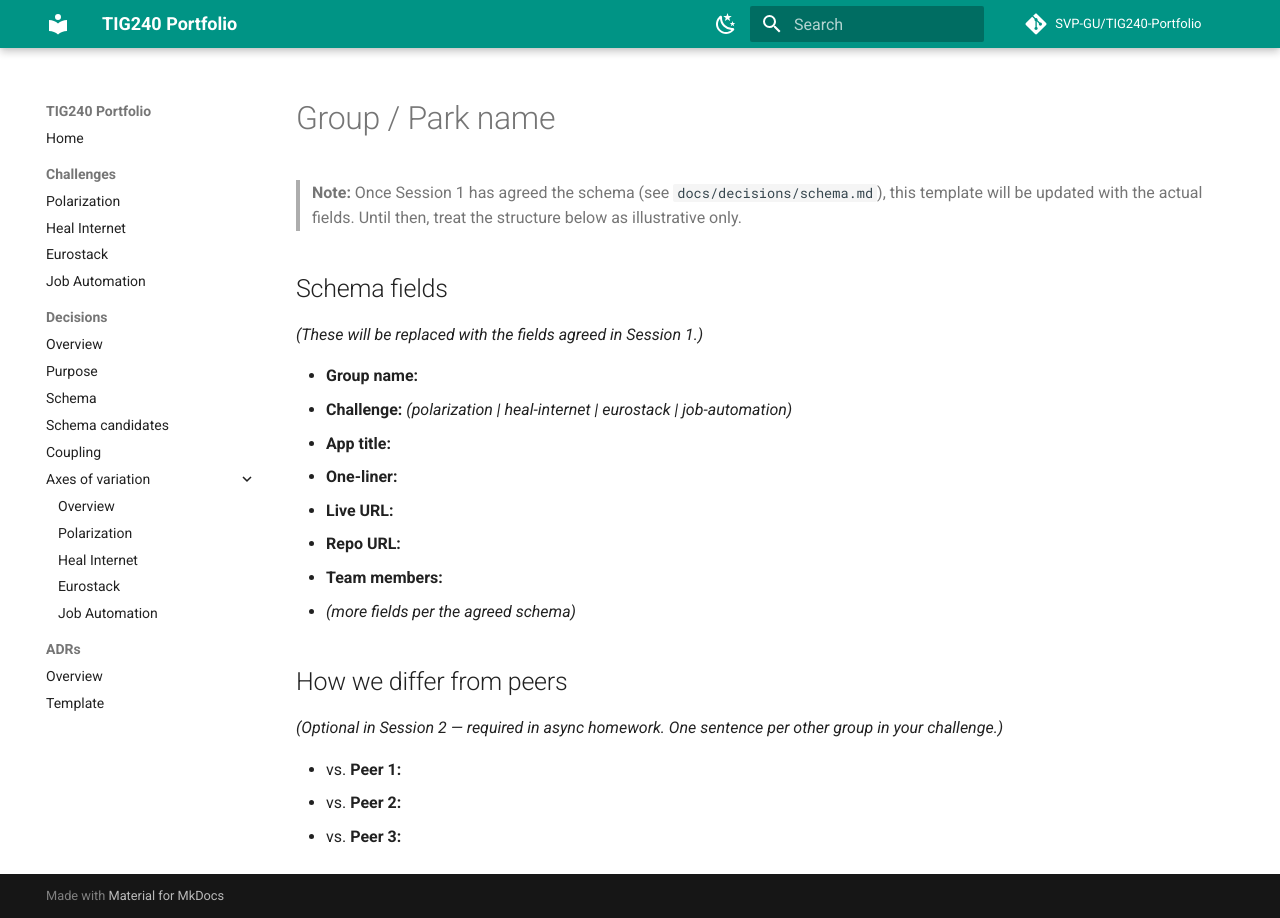
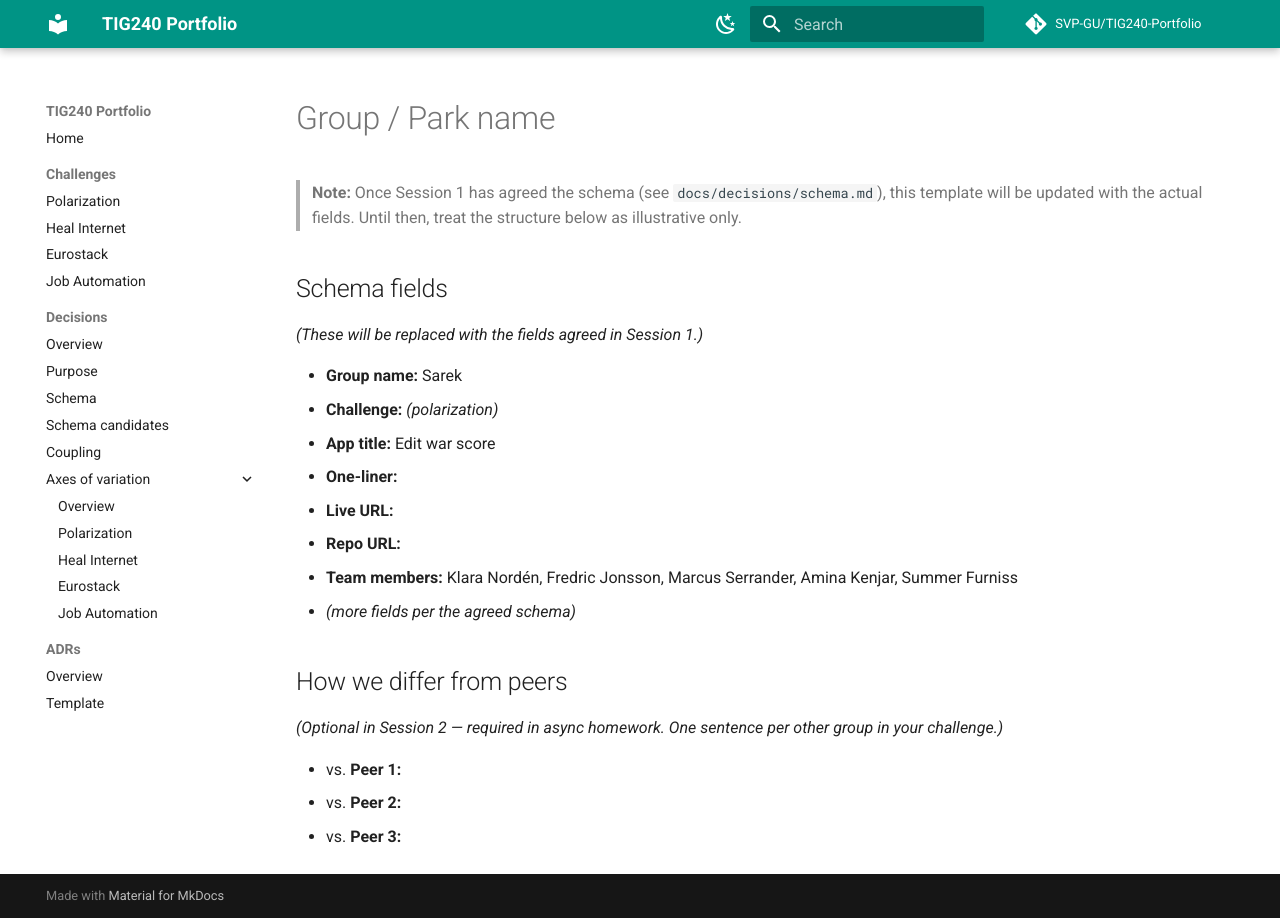
Before and after one commit to SVP-GU/TIG240-Portfolio, an MkDocs documentation site: the page built from docs/challenges/polarization/sarek.md, in a window 1280 px wide. Built offline with MkDocs 1.6.1 and Material for MkDocs 9.7.7, drawn with Linux system fonts in a browser that asks for light colours; comment, search, counter and statistics services are not loaded.

Commit message:
Update sarek.md

```diff
--- a/docs/challenges/polarization/sarek.md
+++ b/docs/challenges/polarization/sarek.md
@@ -6,13 +6,13 @@
 
 *(These will be replaced with the fields agreed in Session 1.)*
 
-- **Group name:**
-- **Challenge:** *(polarization | heal-internet | eurostack | job-automation)*
-- **App title:**
+- **Group name:** Sarek
+- **Challenge:** *(polarization)*
+- **App title:** Edit war score
 - **One-liner:**
 - **Live URL:**
 - **Repo URL:**
-- **Team members:**
+- **Team members:** Klara Nordén, Fredric Jonsson, Marcus Serrander, Amina Kenjar, Summer Furniss
 - *(more fields per the agreed schema)*
 
 ## How we differ from peers
```
